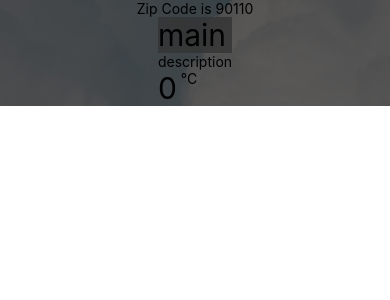
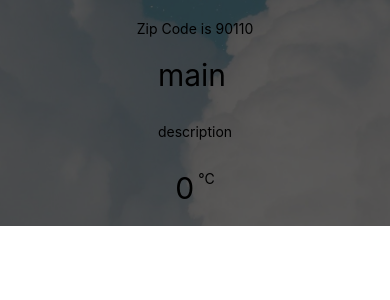
Before and after one commit to ChaV-z/3SA04, a React Native app: screen / in a window 390 px wide. Shown: the top 300 px of the page. Built offline with nearby package versions, Linux system fonts and the light colour scheme.

Commit message:
3 Flex Box

```diff
--- a/components/Forecast.js
+++ b/components/Forecast.js
@@ -5,7 +5,7 @@ export default function Forecast(props) {
     return (
         <View>
             <Text style={styles.mainText}>{props.main}</Text>
-            <Text>{props.description}</Text>
+            <Text style={styles.desText}>{props.description}</Text>
             <View style={styles.cel}>
                 <Text style={styles.tempText}>{props.temp}</Text>
                 <Text style={styles.cText}> °C</Text>
@@ -19,11 +19,19 @@ const styles = StyleSheet.create({
         width: '100%',
         alignItems: 'center',
         flexDirection: 'column',
-        backgroundColor: 'rgba(52, 52, 52, 0.8)',
         fontSize: 30,
+        paddingBottom: 30
+    },
+    desText:{
+        flexDirection: 'column',
+        alignItems: 'center',
+        paddingBottom: 30
     },
     cel:{
         flexDirection: 'row',
+        justifyContent: 'center',
+        paddingBottom: 20
+
     },
     tempText: {
         fontSize: 30,
--- a/components/Weather.js
+++ b/components/Weather.js
@@ -13,7 +13,7 @@ export default function Weather(props) {
         <View>
             <ImageBackground source={require('../bg1.jpg')} style={styles.backdrop}>
                 <View style={styles.bgText}>
-                    <Text>Zip Code is {props.zipCode}</Text>
+                    <Text style={styles.codeText}>Zip Code is {props.zipCode}</Text>
                     <Forecast {...forecastInfo} />
                 </View>
             </ImageBackground>
@@ -32,5 +32,8 @@ const styles = StyleSheet.create({
         alignItems: 'center',
         flexDirection: 'column',
         backgroundColor: 'rgba(52, 52, 52, 0.8)',
+    },
+    codeText:{
+        padding: 20
     }
 });
```
